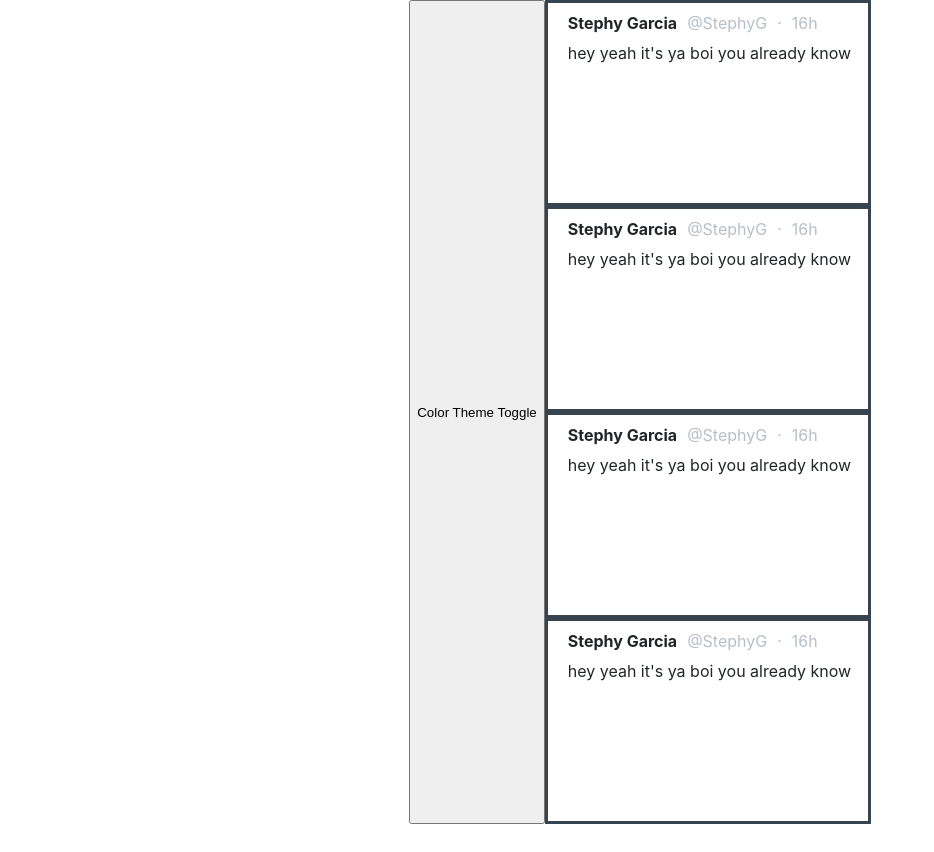
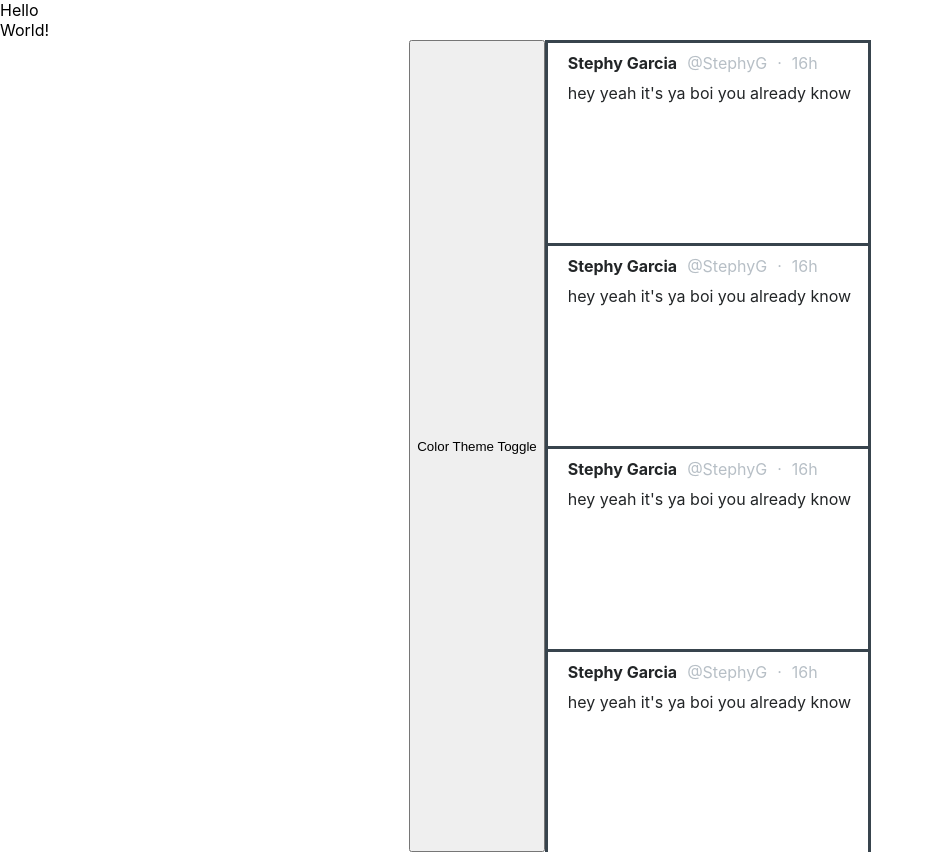
Before and after one commit to michael-mcmasters/twitter-clone, a React (Create React App) app: page / in a window 1280 px wide. Shown: the whole page, without its empty margins (0-934 px from the left). Before the commit the page ends 824 px from the top, so only its background shows below. Built offline with nearby package versions, Linux system fonts and the light colour scheme.

Commit message:
Added NavBar class. Borders in-between Tweets are now the same size as their borders on their left and right.

```diff
--- a/src/App.js
+++ b/src/App.js
@@ -1,5 +1,6 @@
 import React, { useEffect, useContext } from "react";
 import Tweet from "./components/tweet/Tweet";
+import NavBar from "./components/navBar/NavBar";
 import ColorThemeToggle from "./components/ColorThemeToggle";
 import { ColorThemeProvider } from "./components/customHooks/ColorThemeContext.js";
 // as of now, this class is not using App.css
@@ -9,6 +10,8 @@ import { ColorThemeProvider } from "./components/customHooks/ColorThemeContext.j
 // first <div style> puts tweets category in row. second <div> puts individual tweets in a column
 export default function App() {
   return (
+    <React.Fragment>
+      <NavBar></NavBar>
       <div style={tweetsContainer}>
         <ColorThemeProvider>
           <ColorThemeToggle></ColorThemeToggle>
@@ -20,6 +23,7 @@ export default function App() {
           </div>
         </ColorThemeProvider>
       </div>
+    </React.Fragment>
   );
 }
 
--- /dev/null
+++ b/src/components/navBar/NavBar.js
@@ -0,0 +1,10 @@
+import React from "react";
+
+export default function NavBar() {
+  return (
+    <React.Fragment>
+      <div>Hello</div>
+      <div>World!</div>
+    </React.Fragment>
+  );
+}
--- a/src/components/tweet/Tweet.js
+++ b/src/components/tweet/Tweet.js
@@ -22,7 +22,9 @@ export default function Tweet() {
 
 function container(colorTheme) {
   return {
-    border: "3px solid #38444d",
+    borderLeft: "3px solid #38444d",
+    borderTop: "3px solid #38444d",
+    borderRight: "3px solid #38444d",
     backgroundColor: colorTheme.background,
     height: "200px",
   };
```
Lines whose indentation alone changed are shown as unchanged.
